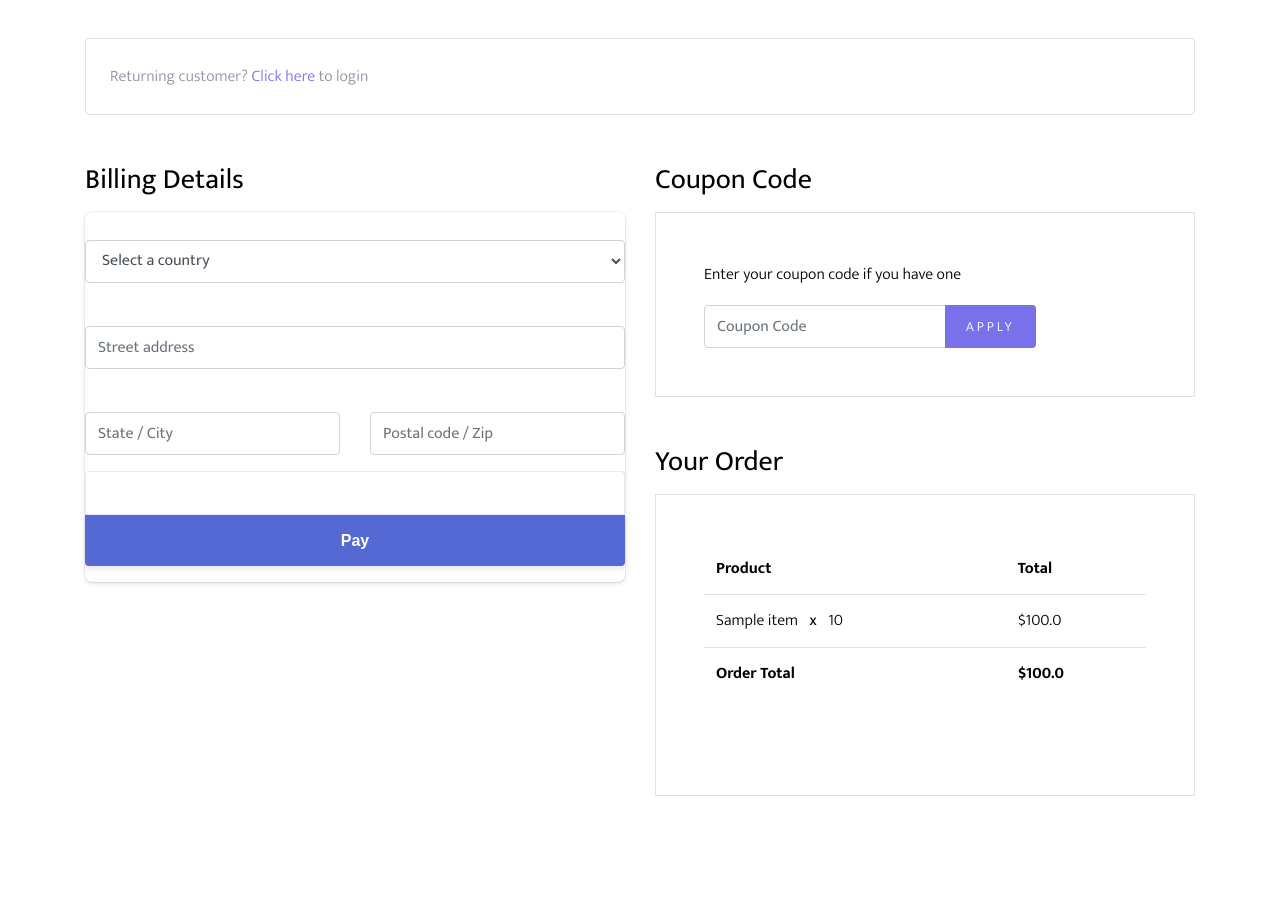
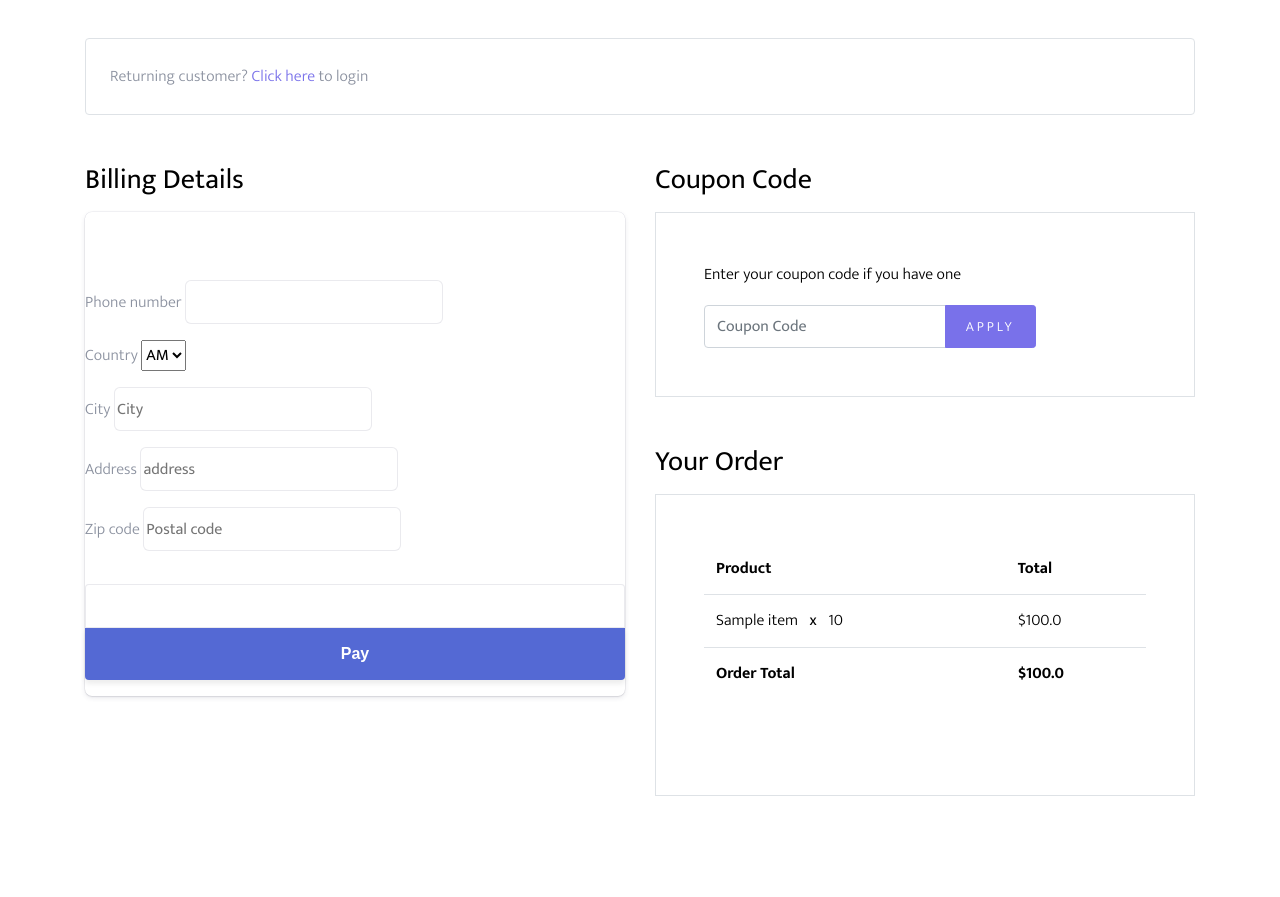
Before and after one commit to darynanikk/django-ecommerce-project, a Django app: page /checkout/ in a window 1280 px wide. Shown: the part 291-1188 px from the top of the page. Run offline with Django 4.2, Linux system fonts and the light colour scheme; a user stored in the database is signed in; tables that the repository leaves empty hold one stand-in row (values such as "Sample post"); some libraries are stand-ins or nearby versions; some web fonts are replaced.

Commit message:
add payment form to checkout page

```diff
--- a/static/js/checkout.js
+++ b/static/js/checkout.js
@@ -37,20 +37,19 @@ form.addEventListener("submit", function(event) {
   event.preventDefault();
   const url = '/create-payment-intent/'
   let data = {
-    country: document.getElementById('c_country').value,
-    city: document.getElementById('c_state_country').value,
-    street_address: document.getElementById('c_address').value,
-    postal_code: document.getElementById('c_postal_zip').value,
+    country: document.getElementById('id_country').value,
+    city: document.getElementById('c_city').value,
+    address: document.getElementById('c_address').value,
+    phone_number: document.getElementById('c_phone').value,
+    postal_code: document.getElementById('c_zip').value,
   }
   if (user === 'AnonymousUser') {
-    data['email'] = `${document.getElementById('c_email').value}`
-    data['phone_number'] = `${document.getElementById('c_phone').value}`
-    data['password'] = `${document.getElementById('c_account_password').value}`
-    data['first_name'] = `${document.getElementById('c_fname').value}`
-    data['last_name'] = `${document.getElementById('c_lname').value}`
+    data['email'] = `${document.getElementById('email').value}`
+    data['password'] = `${document.getElementById('c_password').value}`
+    data['first_name'] = `${document.getElementById('f_name').value}`
+    data['last_name'] = `${document.getElementById('l_name').value}`
   } else {
     data['email'] = user
-    data['phone_number'] = customer_phone_number
   }
   // Complete payment when the submit button is clicked
   fetch(url, {
--- /dev/null
+++ b/store/forms.py
@@ -0,0 +1,32 @@
+from django import forms
+from phonenumber_field.formfields import PhoneNumberField
+
+country_choices = [
+    ('Armenia', 'AM'),
+    ('Ukraine', 'UA'),
+    ('United Arab Emirates', 'AE'),
+    ('United Kingdom of Great Britain and Northern Ireland', 'GB'),
+    ('United States of America', 'US')
+]
+
+
+class CheckoutForm(forms.Form):
+    first_name = forms.CharField(max_length=55, required=True, widget=forms.TextInput(attrs={'placeholder': 'First name', 'id': 'f_name'}))
+    last_name = forms.CharField(max_length=55, required=True, widget=forms.TextInput(attrs={'placeholder': 'Last name', 'id': 'l_name'}))
+    email = forms.EmailField(required=True, widget=forms.TextInput(attrs={'placeholder': 'Email', 'id': 'email'}))
+    password = forms.CharField(max_length=155, widget=forms.TextInput(attrs={'placeholder': 'Password', 'id': 'c_password'}), required=False)
+    phone_number = PhoneNumberField(widget=forms.TextInput(attrs={'placeholder': 'Phone number', 'id': 'c_phone'}))
+    country = forms.ChoiceField(choices=country_choices, required=True)
+    city = forms.CharField(max_length=55,required=True, widget=forms.TextInput(attrs={'placeholder': 'City', 'id': 'c_city'}))
+    address = forms.CharField(max_length=255, widget=forms.TextInput(attrs={'placeholder': 'address', 'id': 'c_address'}))
+    zip_code = forms.CharField(max_length=5, widget=forms.TextInput(attrs={'placeholder': 'Postal code', 'id': 'c_zip'}))
+    registered = forms.BooleanField(label='Register?', required=False)
+
+    def __init__(self, request, *args, **kwargs):
+        super().__init__(*args, **kwargs)
+        if request.user.is_authenticated:
+            self.fields['password'].widget = forms.HiddenInput()
+            self.fields['registered'].widget = forms.HiddenInput()
+            self.fields['first_name'].widget = forms.HiddenInput()
+            self.fields['last_name'].widget = forms.HiddenInput()
+            self.fields['email'].widget = forms.HiddenInput()
--- a/store/models.py
+++ b/store/models.py
@@ -92,7 +92,7 @@ class Address(models.Model):
                                  on_delete=models.SET_NULL, null=True, blank=True)
     street_address = models.CharField(max_length=100)
     country = models.CharField(max_length=100)
-    zip = models.CharField(max_length=100)
+    zip = models.CharField(max_length=5)
     address = models.CharField(max_length=255)
 
     def __str__(self):
--- a/store/templates/store/checkout.html
+++ b/store/templates/store/checkout.html
@@ -17,74 +17,26 @@
             </div>
           </div>
         </div>
+      <div>
+      </div>
         <div class="row">
           <div class="col-md-6 mb-5 mb-md-0">
             <h2 class="h3 mb-3 text-black">Billing Details</h2>
               <form id="payment-form">
-                    <label for="c_country" class="text-black"></label>
-                    <select id="c_country" class="form-control">
-                      <option value="1">Select a country</option>
-                      <option value="2">US</option>
-                      <option value="3">UA</option>
-                      <option value="4">RO</option>
-                      <option value="5">BG</option>
-                    </select>
+              {% for field in checkout_form %}
                       <div class="form-group row">
-                          {% if request.user.is_anonymous %}
-                    <div class="col-md-6">
-                      <label for="c_fname" class="text-black"></label>
-                      <input type="text" class="form-control" id="c_fname" name="c_fname" placeholder="First Name">
+                          <div class="col-md-12">
+                              {% if not  field.is_hidden %}
+                              {{ field.label }}
+                              {% endif %}
+                                {{ field }}
+                          </div>
                     </div>
-                    <div class="col-md-6">
-                      <label for="c_lname" class="text-black"></label>
-                      <input type="text" class="form-control" id="c_lname" name="c_lname" placeholder="Last Name">
-                    </div>
-                          {% endif %}
-                  </div>
-                  <div class="form-group row">
-                    <div class="col-md-12">
-                      <label for="c_address" class="text-black"></label>
-                      <input type="text" class="form-control" id="c_address" name="c_address" placeholder="Street address">
-                    </div>
-                  </div>
-                  <div class="form-group row">
-                    <div class="col-md-6">
-                      <label for="c_state_country" class="text-black"></label>
-                      <input type="text" class="form-control" id="c_state_country" name="c_state_country" placeholder="State / City">
-                    </div>
-                    <div class="col-md-6">
-                      <label for="c_postal_zip" class="text-black"></label>
-                      <input type="text" class="form-control" id="c_postal_zip" name="c_postal_zip" placeholder="Postal code / Zip">
-                    </div>
-                  </div>
-              {% if request.user.is_anonymous %}
-                  <div class="form-group row mb-5">
-                    <div class="col-md-6">
-                      <label for="c_email_address" class="text-black"></label>
-                      <input type="text" class="form-control" id="c_email" name="email" placeholder="Email address">
-                    </div>
-                    <div class="col-md-6">
-                      <label for="c_phone" class="text-black"></label>
-                      <input type="text" class="form-control" id="c_phone" name="c_phone" placeholder="Phone Number">
-                    </div>
-                  </div>
-
-                <div class="form-group">
-                <label for="c_create_account" class="text-black" data-toggle="collapse" href="#create_an_account" role="button" aria-expanded="false" aria-controls="create_an_account"><input type="checkbox" value="1" id="c_create_account"> Create an account?</label>
-                <div class="collapse" id="create_an_account">
-                  <div class="py-2">
-                    <p class="mb-3">Create an account by entering the information below. If you are a returning customer please login at the top of the page.</p>
-                    <div class="form-group">
-                      <label for="c_account_password" class="text-black">Account Password</label>
-                      <input type="password" class="form-control" id="c_account_password" name="c_account_password" placeholder="">
-                    </div>
-                  </div>
-                </div>
-              </div>
-              {% endif %}
+                  {% endfor %}
                   <div class="form-group row">
                       <div class="col-md-12">
                     <div id="card-element"><!--Stripe.js injects the Card Element--></div>
+                           {% csrf_token %}
                     <button id="payment-submit">
                       <div class="spinner hidden" id="spinner"></div>
                       <span id="button-text">Pay</span>
@@ -96,9 +48,7 @@
                     </p>
                   </div>
                   </div>
-
               </form>
-                    {% csrf_token %}
           </div>
           <div class="col-md-6">
             <div class="row mb-5">
@@ -149,6 +99,5 @@
     </div>
     <script type="text/javascript">
     const stripePublicKey = '{{ STRIPE_PUBLIC_KEY  }}'
-    const customer_phone_number = '{{ request.user.phone_number }}'
     </script>
 {% endblock content %}
--- a/store/views.py
+++ b/store/views.py
@@ -13,6 +13,7 @@ from .cart import Cart
 from django.views.generic import ListView, DetailView, TemplateView
 from store.models import Item, Order, OrderItem
 from .filters import item_filter, ItemsFilter
+from .forms import CheckoutForm
 from dotenv import load_dotenv
 
 load_dotenv()
@@ -115,12 +116,15 @@ class ProductCheckoutPageView(TemplateView):
             order = get_object_or_404(Order, customer=customer)
 
         order_items = order.items.all()
+        context = {
+            "STRIPE_PUBLIC_KEY": os.getenv("STRIPE_PUBLIC_KEY", ""),
+            "order": order,
+            "order_items": order_items,
+        }
+        if self.request.method == 'GET':
+            context['checkout_form'] = CheckoutForm(self.request)
         context.update(
-            {
-                "STRIPE_PUBLIC_KEY": os.getenv("STRIPE_PUBLIC_KEY", ""),
-                "order": order,
-                "order_items": order_items,
-            }
+           context
         )
         return context
 
@@ -203,7 +207,7 @@ class StripeIntentView(View):
                     "country": data.get("country"),
                     "city": data.get("city"),
                     "postal_code": data.get("postal_code"),
-                    "line1": data.get("street_address"),
+                    "line1": data.get("address"),
                 },
                 "name": email,
                 "phone": phone_number,
```
